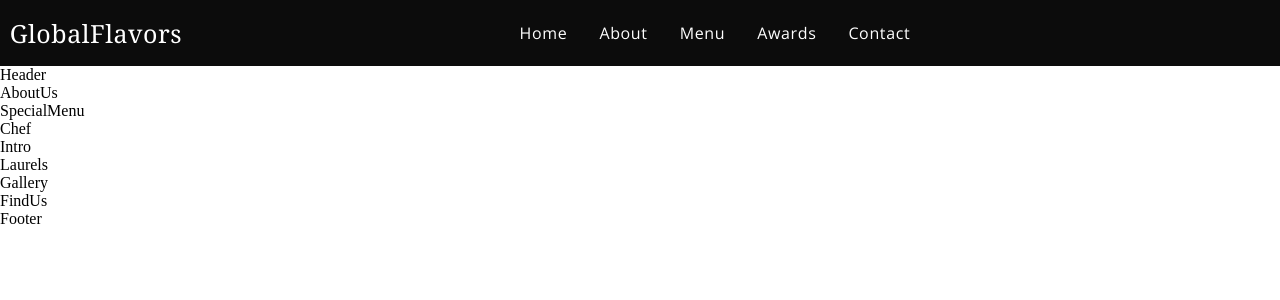
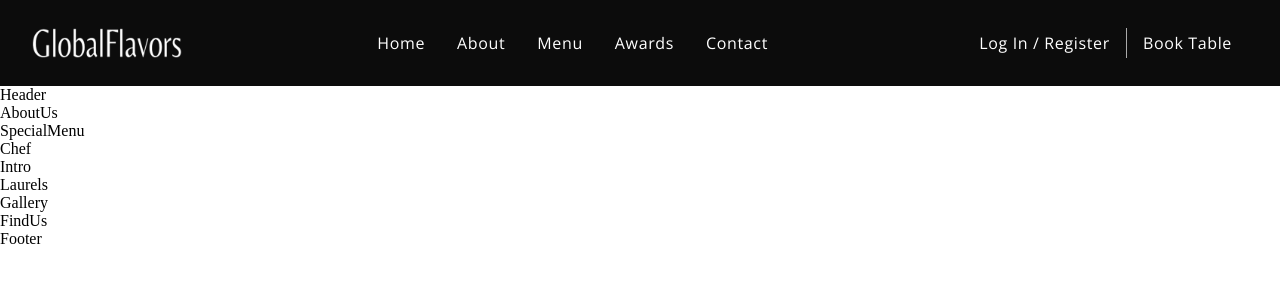
Before and after one commit to tsongtheng/GlobalFlavors, a React (Create React App) app: page / in a window 1280 px wide. Shown: the top 300 px of the page. Built offline with nearby package versions, Linux system fonts and the light colour scheme; a web font is replaced by a local one.

Commit message:
add logo, login features in Navbar

```diff
--- a/src/components/Navbar/Navbar.css
+++ b/src/components/Navbar/Navbar.css
@@ -14,12 +14,8 @@
     align-items: center;
   }
 
-  .app__navbar-logo {
+  .app__navbar-logo img {
     width: 150px;
-    color: white;
-    font-size: 25px;
-    letter-spacing: .5px;
-    font-family:Cambria, Cochin, Georgia, Times, 'Times New Roman', serif
   }
 
   .app__navbar-links {
@@ -39,3 +35,25 @@
   .app__navbar-links li:hover {
     color: var(--color-grey);
   }
+
+  .app__navbar-login {
+    display: flex;
+    justify-content: flex-end;
+    align-items: center;
+  }
+
+  .app__navbar-login a {
+    margin: 0 1rem;
+    text-decoration: none;
+    transition: 0.5s ease;
+  }
+
+  .app__navbar-login a:hover {
+    border-bottom: .5px solid var(--color-golden);
+  }
+
+  .app__navbar-login div {
+    width: 1px;
+    height: 30px;
+    background-color: var(--color-grey);
+  }
--- a/src/components/Navbar/Navbar.jsx
+++ b/src/components/Navbar/Navbar.jsx
@@ -9,7 +9,7 @@ import './Navbar.css';
 const Navbar = () => (
   <nav className='app__navbar'>
     <div className='app__navbar-logo'>
-      GlobalFlavors
+      <img src={images.globalflavors} alt="app logo" />
     </div>
     <ul className='app__navbar-links'>
       <li className='p__opensans'><a href="#home">Home</a></li>
@@ -18,6 +18,11 @@ const Navbar = () => (
       <li className='p__opensans'><a href="#awards">Awards</a></li>
       <li className='p__opensans'><a href="#contact">Contact</a></li>
     </ul>
+    <div className='app__navbar-login'>
+      <a href="#login" className='p__opensans'>Log In / Register</a>
+      <div/>
+      <a href="/" className='p__opensans'>Book Table</a>
+    </div>
   </nav>
 );
 
--- a/src/constants/images.js
+++ b/src/constants/images.js
@@ -19,7 +19,7 @@ import award03 from '../assets/award03.png';
 import award05 from '../assets/award05.png';
 import sign from '../assets/sign.png';
 import quote from '../assets/quote.png';
-import gericht from '../assets/gericht.png';
+import globalflavors from '../assets/globalflavors.png';
 
 export default {
   bg,
@@ -43,5 +43,5 @@ export default {
   award05,
   sign,
   quote,
-  gericht,
+  globalflavors,
 };
```
Also changed, not shown: src/assets/gericht.png (deleted), src/assets/globalflavors.png (added).
